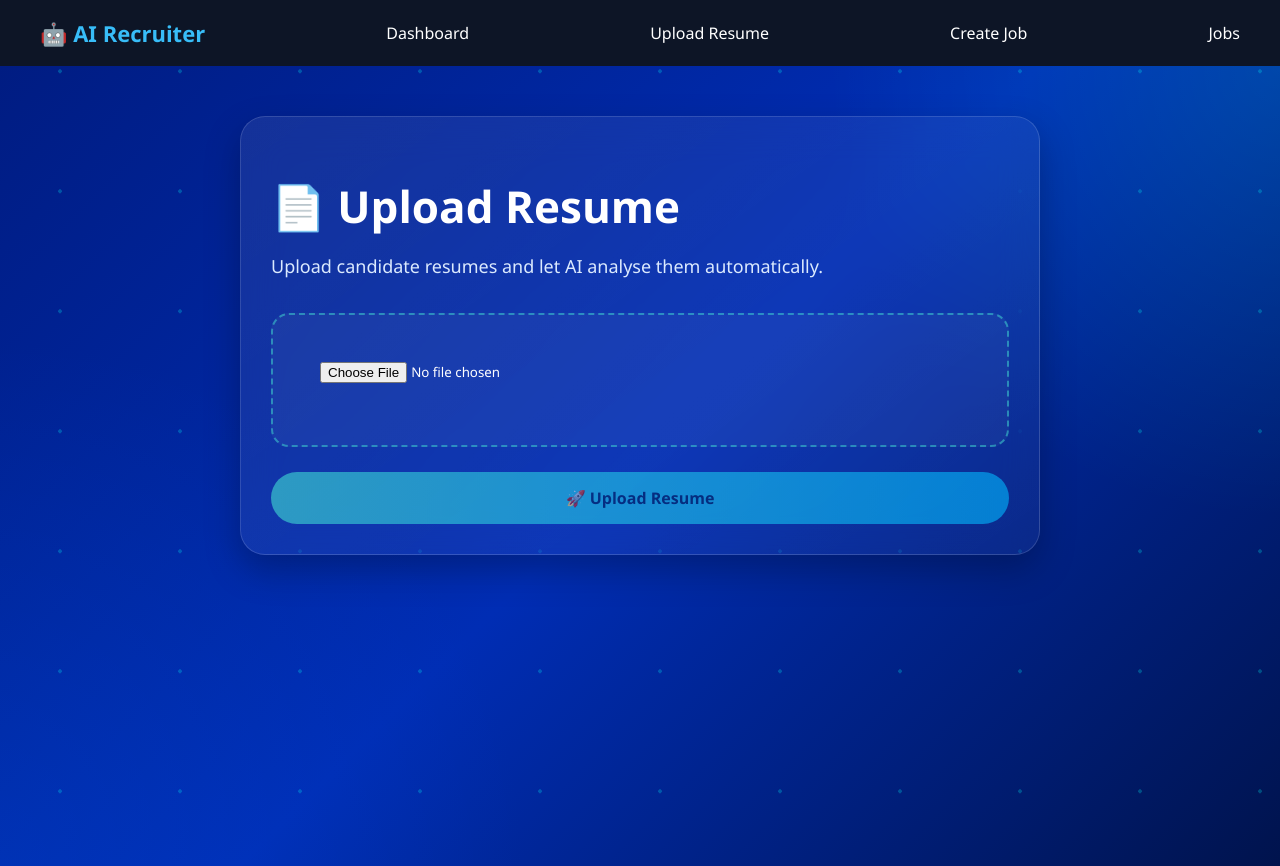
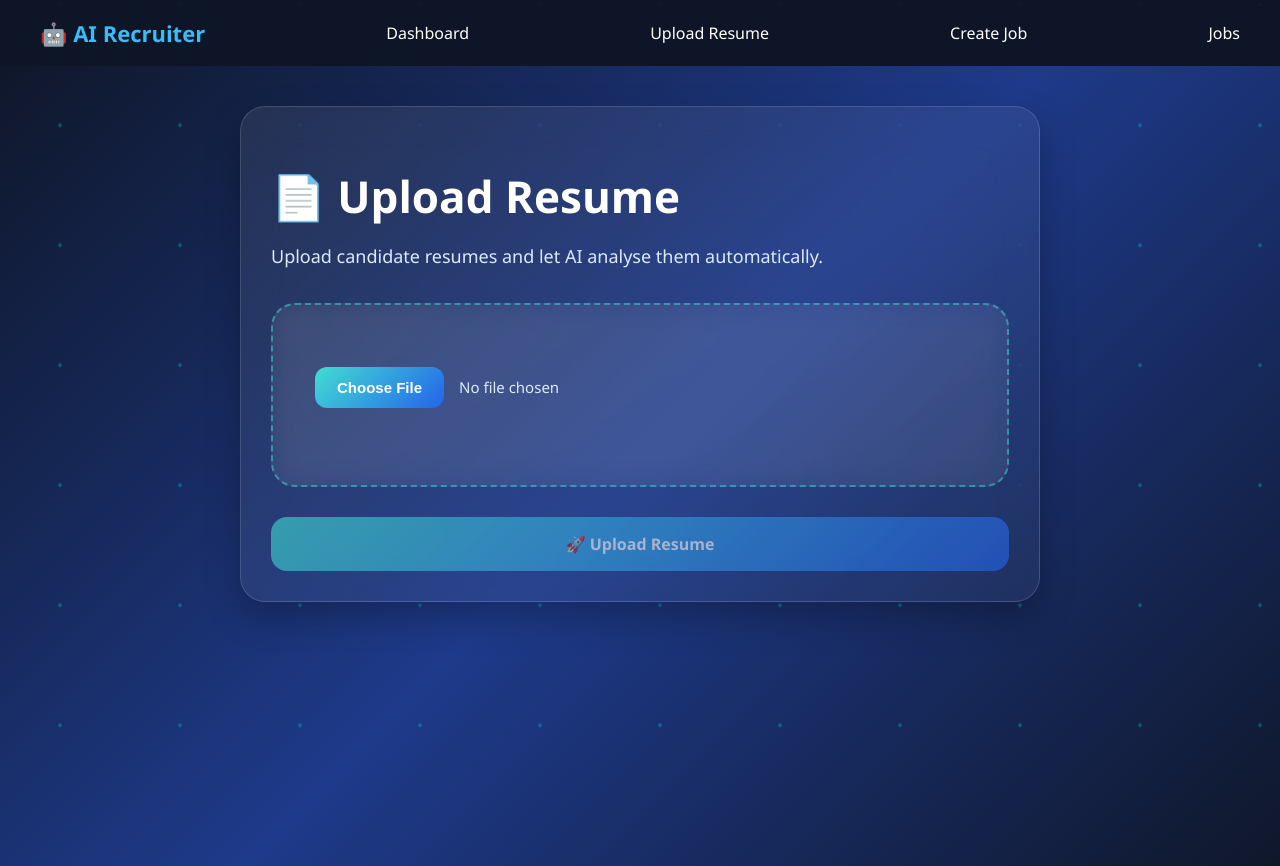
Before and after one commit to lakshaybatra006/Niyukti-AI, a React (Create React App) app in the folder frontend/: page /upload in a window 1280 px wide. Built offline with nearby package versions, Linux system fonts and the light colour scheme.

Commit message:
Updated dashboard

```diff
--- a/frontend/src/styles/Theme.css
+++ b/frontend/src/styles/Theme.css
@@ -21,28 +21,14 @@ body,
 
 .ai-page {
   min-height: 100vh;
-  padding: 50px 8%;
+  padding: 40px 20px;
+  background: linear-gradient(
+    135deg,
+    #0f172a 0%,
+    #1e3a8a 50%,
+    #0f172a 100%
+  );
   color: white;
-  position: relative;
-  overflow: hidden;
-
-  background:
-    radial-gradient(
-      circle at top right,
-      rgba(0, 255, 255, 0.15),
-      transparent 30%
-    ),
-    radial-gradient(
-      circle at bottom left,
-      rgba(0, 102, 255, 0.15),
-      transparent 35%
-    ),
-    linear-gradient(
-      135deg,
-      #001c82 0%,
-      #002db4 50%,
-      #00134d 100%
-    );
 }
 
 /* =========================
@@ -179,36 +165,24 @@ body,
 
 .ai-button {
   width: 100%;
-
-  padding: 15px;
-
+  padding: 16px;
   border: none;
-
-  border-radius: 50px;
-
-  background:
-    linear-gradient(
-      90deg,
-      #41ddd2,
-      #00b7ff
-    );
-
-  color: #00285f;
-
+  border-radius: 16px;
+  background: linear-gradient(
+    135deg,
+    #41ddd2,
+    #2563eb
+  );
+  color: white;
+  font-weight: 700;
   font-size: 16px;
-  font-weight: 700;
-
   cursor: pointer;
-
-  transition: all 0.3s ease;
+  transition: 0.3s;
 }
 
 .ai-button:hover {
-  transform: translateY(-4px);
-
-  box-shadow:
-    0 10px 30px
-    rgba(65, 221, 210, 0.35);
+  transform: translateY(-3px);
+  box-shadow: 0 12px 25px rgba(37,99,235,0.4);
 }
 
 .ai-button:disabled {
@@ -253,7 +227,7 @@ body,
 
   text-transform: capitalize;
 }
-
+ai-bu
 .status-hire {
   background: rgba(34, 197, 94, 0.2);
   color: #86efac;
@@ -279,21 +253,39 @@ body,
 ========================= */
 
 .upload-box {
-  border: 2px dashed
-    rgba(65, 221, 210, 0.5);
-
-  padding: 35px;
-
-  border-radius: 18px;
-
+  margin: 30px 0;
+  padding: 50px 30px;
+  border: 2px dashed rgba(65, 221, 210, 0.5);
+  border-radius: 24px;
   text-align: center;
-
-  margin-bottom: 25px;
-
-  background:
-    rgba(255, 255, 255, 0.04);
+  background: rgba(255,255,255,0.05);
+  backdrop-filter: blur(15px);
+}
+.upload-box input[type="file"] {
+  color: #dbeafe;
+  font-size: 15px;
 }
 
+.upload-box input[type="file"]::file-selector-button {
+  padding: 12px 22px;
+  margin-right: 15px;
+  border: none;
+  border-radius: 12px;
+  background: linear-gradient(
+    135deg,
+    #41ddd2,
+    #2563eb
+  );
+  color: white;
+  font-weight: 600;
+  cursor: pointer;
+  transition: 0.3s;
+}
+
+.upload-box input[type="file"]::file-selector-button:hover {
+  transform: translateY(-2px);
+  box-shadow: 0 8px 20px rgba(37,99,235,0.35);
+}
 /* =========================
    RESULT BOXES
 ========================= */
@@ -367,6 +359,11 @@ body,
   }
 
   .ai-container {
-    padding: 22px;
-  }
+  background: rgba(255,255,255,0.08);
+  backdrop-filter: blur(18px);
+  border: 1px solid rgba(255,255,255,0.12);
+  border-radius: 28px;
+  padding: 40px;
+  box-shadow: 0 15px 40px rgba(0,0,0,0.25);
 }
+}
```
